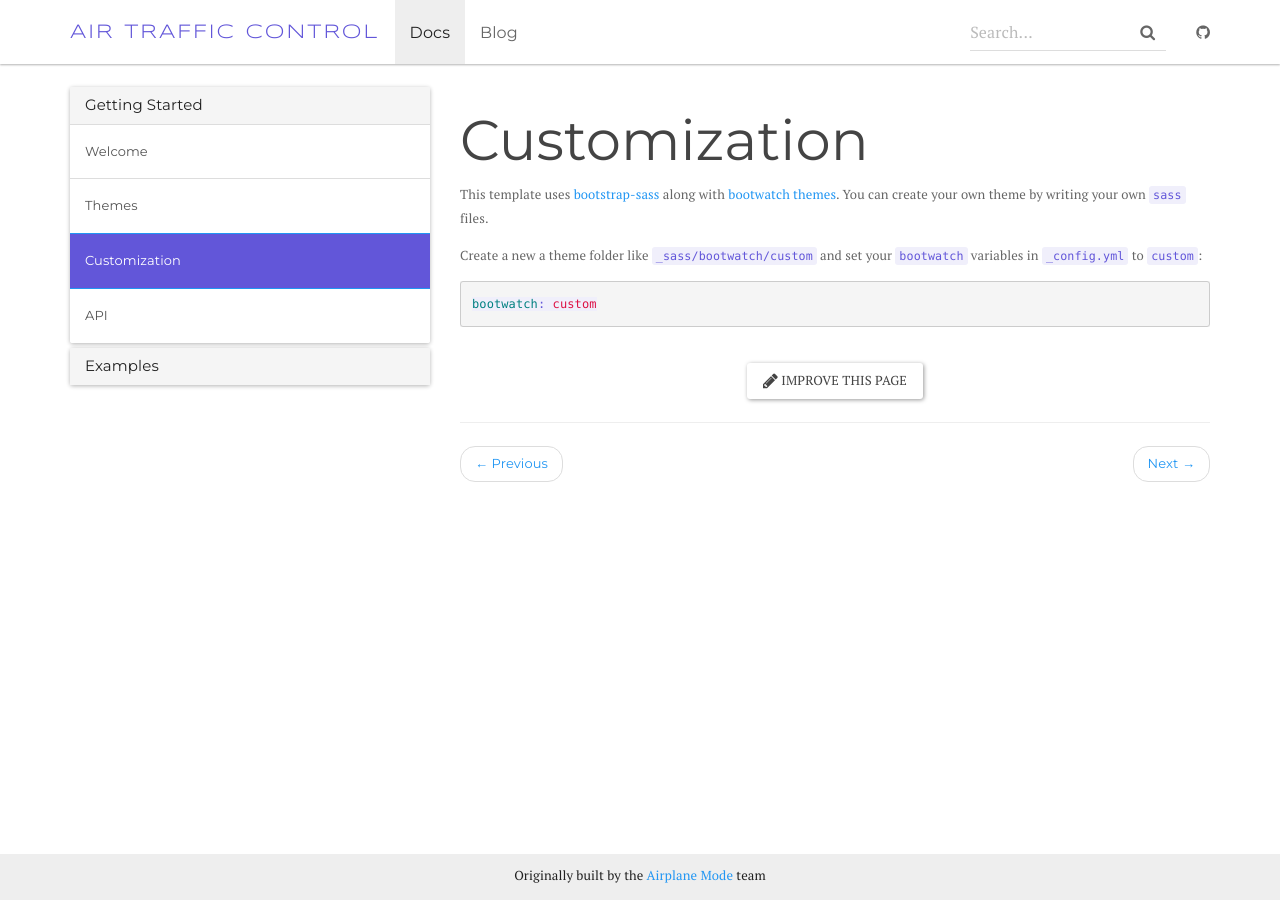
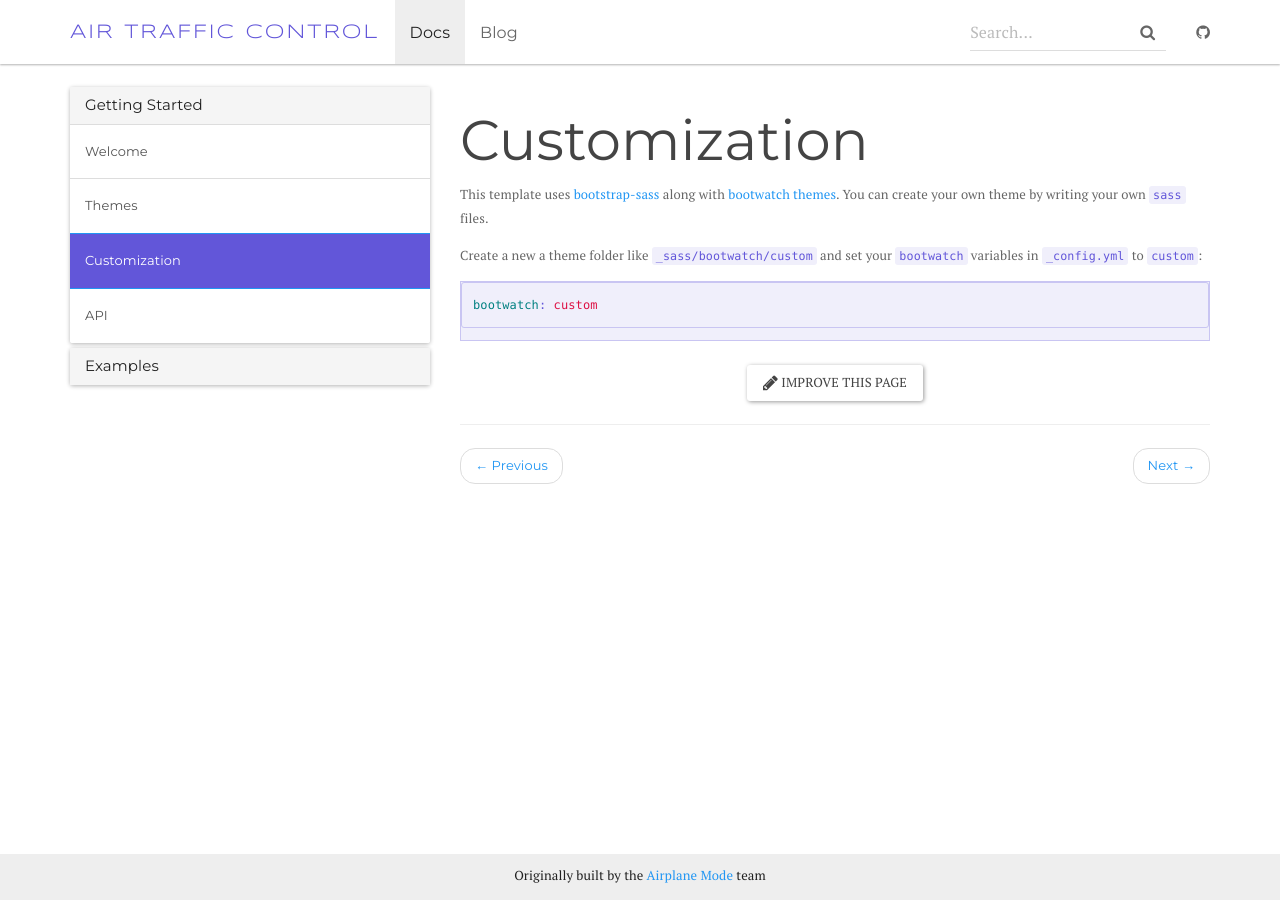
Before and after one commit to airplane-mode/air-traffic-control, a Jekyll site: the page built from docs/_docs/customization.md, in a window 1280 px wide. Built offline with Jekyll 4.4.1, drawn with Linux system fonts in a browser that asks for light colours; nearby versions of some CDN libraries.

Commit message:
overrides for code blocks

```diff
--- a/docs/css/main.scss
+++ b/docs/css/main.scss
@@ -43,6 +43,11 @@ li > a, ul > a {
 code {
   color: #6256d9 !important;
   background-color: #f0effb !important;
+}
+
+.highlight {
+  background-color: #f0effb !important;
+  border: 1px solid #c9c5f2 !important;
 }
 
 .navbar-brand{
```
